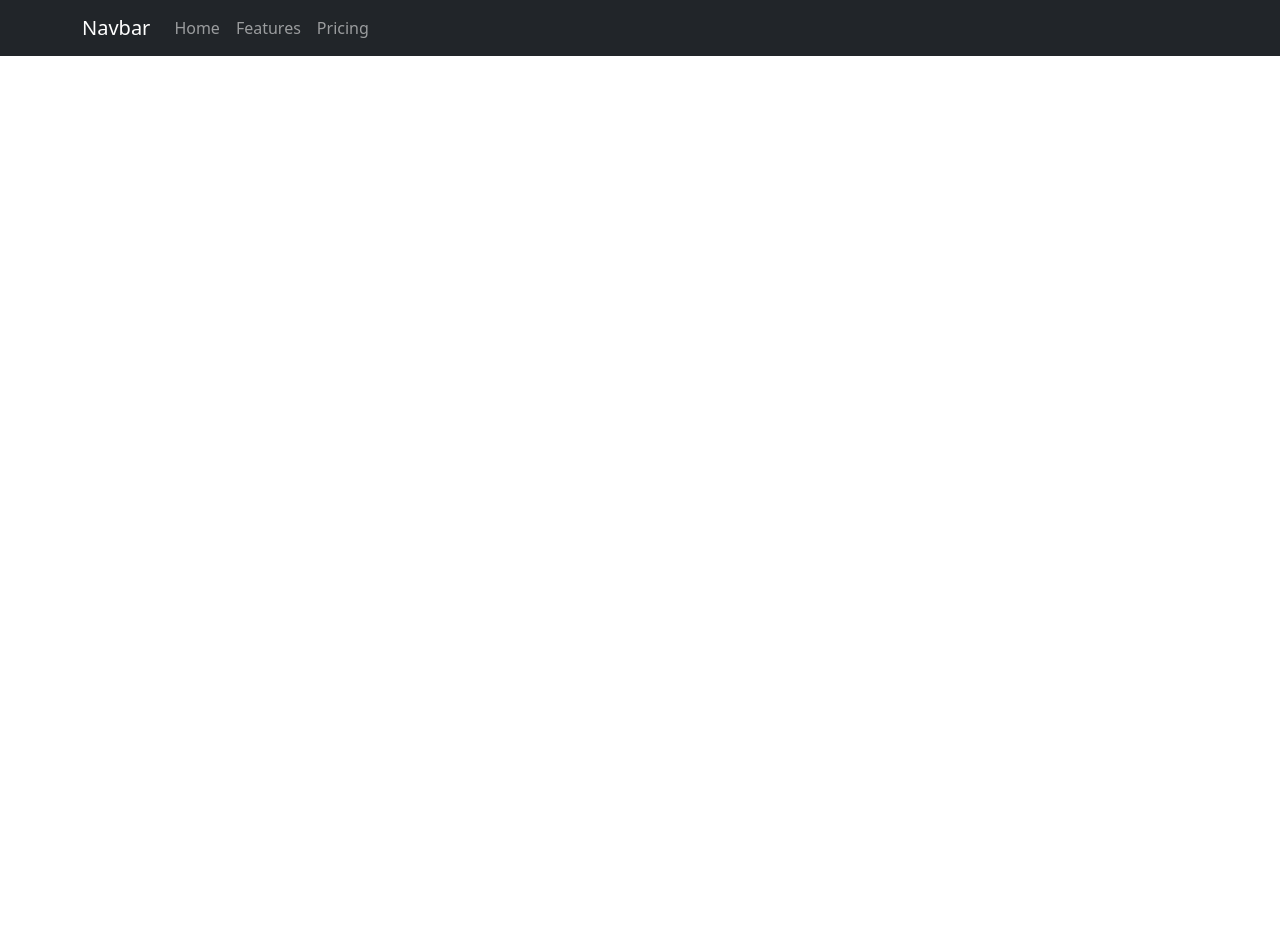
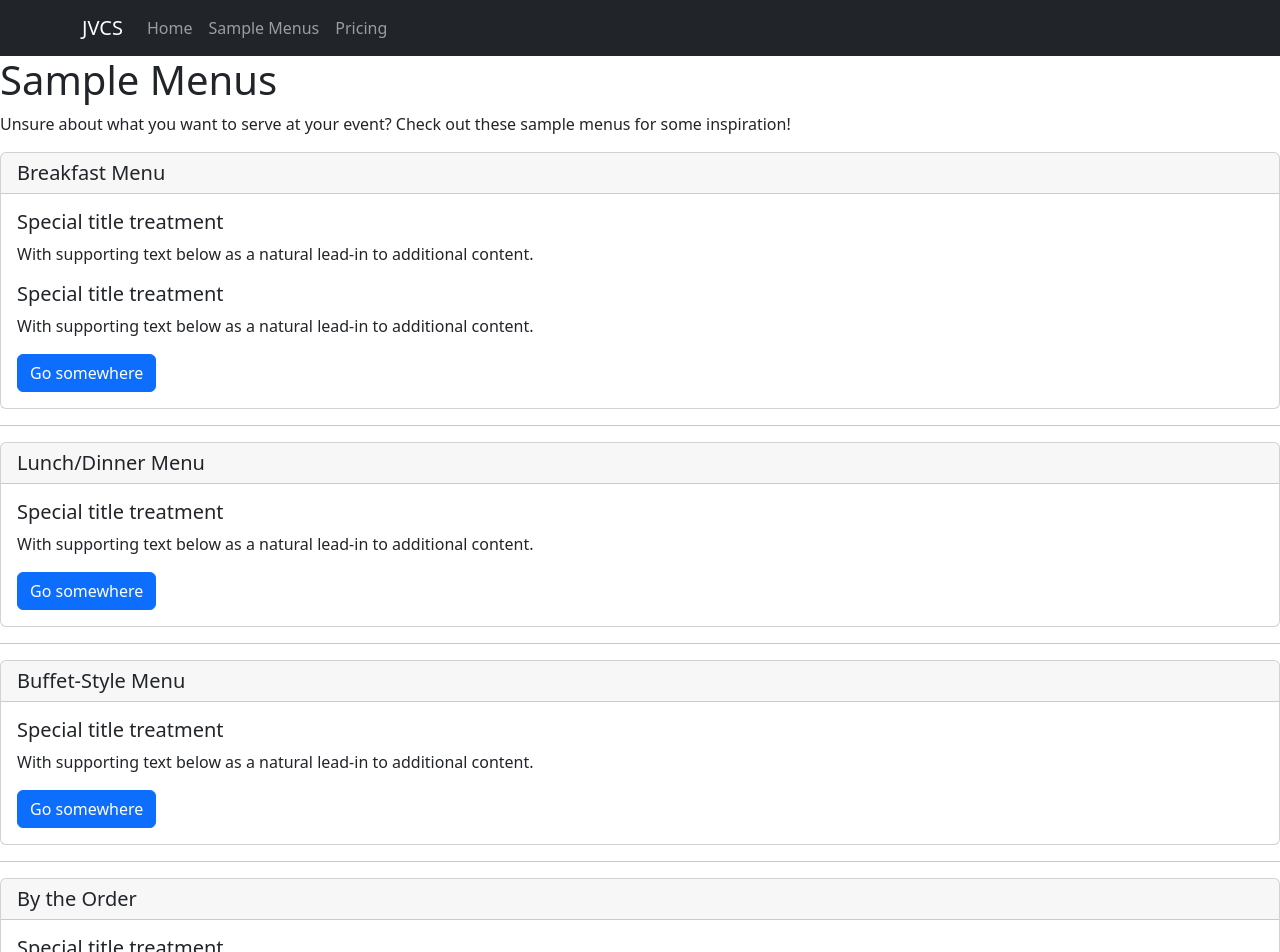
Before and after one commit to javenegas1/jv-catering, a React (Create React App) app in the folder catering-app/: page /sample in a window 1280 px wide. Shown: the top 952 px of the page. Before the commit the page ends 800 px from the top, so only its background shows below. Built offline with nearby package versions, Linux system fonts and the light colour scheme.

Commit message:
sample menu base created

```diff
--- a/catering-app/src/App.js
+++ b/catering-app/src/App.js
@@ -3,6 +3,7 @@ import { Routes, Route, Outlet } from 'react-router-dom'
 
 import MainNav from './components/MainNav'
 import Home from './components/Home';
+import Sample from './components/Sample';
 
 function App() {
   return (
@@ -12,6 +13,7 @@ function App() {
       </div>
       <Routes>
         <Route path='/' element={<Home />} />
+        <Route path='/sample' element={<Sample />} />
       </Routes>
     </div>
   );
--- a/catering-app/src/components/Home.js
+++ b/catering-app/src/components/Home.js
@@ -29,7 +29,7 @@ export default function Home() {
       <ListGroup className="list-group-flush">
         <ListGroup.Item>A la Carte Catering</ListGroup.Item>
         <ListGroup.Item>Meal Delivery to you</ListGroup.Item>
-        <ListGroup.Item>Pricing is negotiable</ListGroup.Item>
+        <ListGroup.Item>Call me: <a href="tel:404-583-1053">404-583-1053</a></ListGroup.Item>
       </ListGroup>
       <Card.Body>
         <Card.Link href="mailto:juanjove31@yahoo.com">Send me an email to find out more!</Card.Link>
--- a/catering-app/src/components/MainNav.js
+++ b/catering-app/src/components/MainNav.js
@@ -8,10 +8,10 @@ function MainNav() {
     <div>
       <Navbar bg="dark" variant="dark" sticky="top">
         <Container>
-          <Navbar.Brand href="#home">Navbar</Navbar.Brand>
+          <Navbar.Brand href="#home">JVCS</Navbar.Brand>
           <Nav className="me-auto">
-            <Nav.Link href="#home">Home</Nav.Link>
-            <Nav.Link href="#features">Features</Nav.Link>
+            <Nav.Link href="/">Home</Nav.Link>
+            <Nav.Link href="/sample">Sample Menus</Nav.Link>
             <Nav.Link href="#pricing">Pricing</Nav.Link>
           </Nav>
         </Container>
--- /dev/null
+++ b/catering-app/src/components/Sample.js
@@ -0,0 +1,67 @@
+import React from 'react'
+
+import Button from 'react-bootstrap/Button';
+import Card from 'react-bootstrap/Card';
+
+export default function Sample() {
+  return (
+    <div>
+        <h1>Sample Menus</h1>
+        <p>Unsure about what you want to serve at your event? Check out these sample menus for some inspiration!</p>
+
+        <Card>
+      <Card.Header as="h5">Breakfast Menu</Card.Header>
+      <Card.Body>
+        <Card.Title>Special title treatment</Card.Title>
+        <Card.Text>
+          With supporting text below as a natural lead-in to additional content.
+        </Card.Text>
+        <Card.Title>Special title treatment</Card.Title>
+        <Card.Text>
+          With supporting text below as a natural lead-in to additional content.
+        </Card.Text>
+        <Button variant="primary">Go somewhere</Button>
+      </Card.Body>
+        </Card>
+
+        <hr></hr>
+
+        <Card>
+      <Card.Header as="h5">Lunch/Dinner Menu</Card.Header>
+      <Card.Body>
+        <Card.Title>Special title treatment</Card.Title>
+        <Card.Text>
+          With supporting text below as a natural lead-in to additional content.
+        </Card.Text>
+        <Button variant="primary">Go somewhere</Button>
+      </Card.Body>
+        </Card>
+
+        <hr></hr>
+
+        <Card>
+      <Card.Header as="h5">Buffet-Style Menu</Card.Header>
+      <Card.Body>
+        <Card.Title>Special title treatment</Card.Title>
+        <Card.Text>
+          With supporting text below as a natural lead-in to additional content.
+        </Card.Text>
+        <Button variant="primary">Go somewhere</Button>
+      </Card.Body>
+        </Card>
+
+        <hr></hr>
+
+        <Card>
+      <Card.Header as="h5">By the Order</Card.Header>
+      <Card.Body>
+        <Card.Title>Special title treatment</Card.Title>
+        <Card.Text>
+          With supporting text below as a natural lead-in to additional content.
+        </Card.Text>
+        <Button variant="primary">Go somewhere</Button>
+      </Card.Body>
+        </Card>
+    </div>
+  )
+}
```
